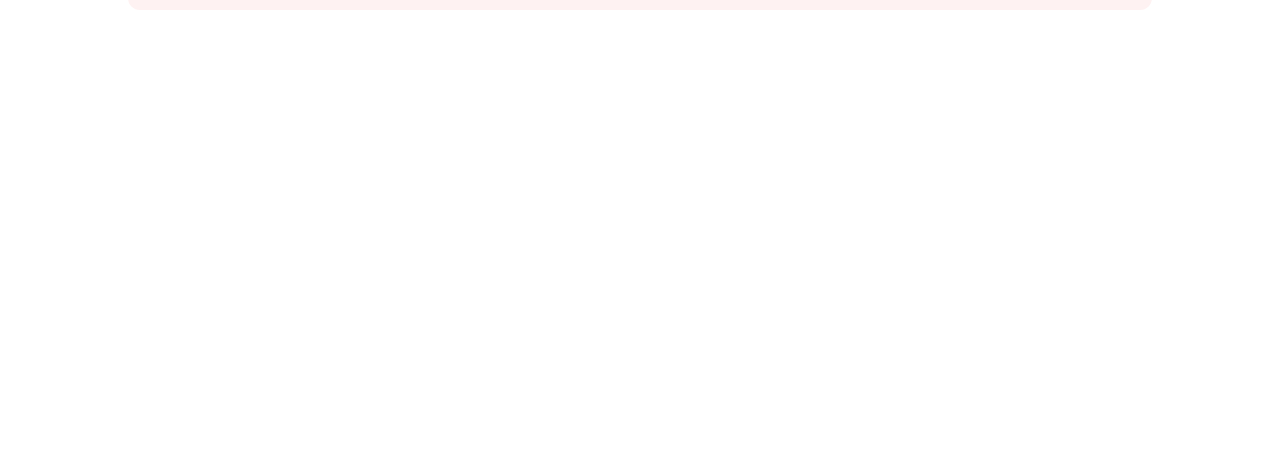
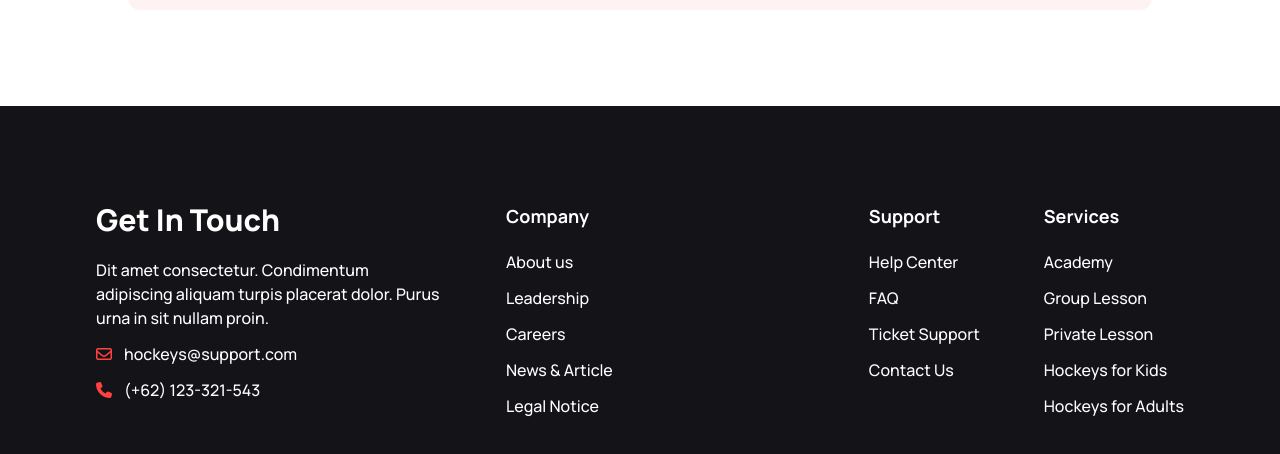
Before and after one commit to shahriar9412/origin-one-3300, a plain HTML site: page index.html in a window 1280 px wide. Shown: the part 5341-5795 px from the top of the page. Before the commit the page ends 5447 px from the top, so only its background shows below. Drawn offline with nearby package versions, Linux system fonts and the light colour scheme.

Commit message:
footer added and finish

```diff
--- a/index.html
+++ b/index.html
@@ -468,35 +468,36 @@
                 <div class="grid grid-cols-1 lg:grid-cols-2 gap-5 col-span-2">
 
                     <div class="flex flex-col">
-                        <label class="text-xl font-bold">Your Name</label>
+                        <label class="text-xl font-bold mb-4">Your Name</label>
                         <input class="outline-none p-5 rounded-lg bg-red-50" type="text"
                             placeholder="Enter your full name">
                     </div>
 
                     <div class="flex flex-col">
-                        <label class="text-xl font-bold">Your Email</label>
+                        <label class="text-xl font-bold mb-4">Your Email</label>
                         <input class="outline-none p-5 rounded-lg bg-red-50" type="email"
                             placeholder="Enter your email">
                     </div>
 
                     <div class="flex flex-col">
-                        <label class="text-xl font-bold">Subject</label>
+                        <label class="text-xl font-bold mb-4">Subject</label>
                         <input class="outline-none p-5 rounded-lg bg-red-50" type="text"
                             placeholder="Enter your subject">
                     </div>
 
                     <div class="flex flex-col">
-                        <label class="text-xl font-bold">Phone Number</label>
+                        <label class="text-xl font-bold mb-4">Phone Number</label>
                         <input class="outline-none p-5 rounded-lg bg-red-50" type="tel"
                             placeholder="Enter your phone number">
                     </div>
 
                     <div class="col-span-1 row-span-2 lg:col-span-2 lg:row-span-12">
                         <label class="text-xl font-bold">Message<br></label>
-                        <textarea class="outline-none p-5 w-full lg: h-full rounded-lg bg-red-50"
+                        <textarea class="outline-none p-5 w-full lg: h-full rounded-lg bg-red-50 mt-4"
                             placeholder="Write your message"></textarea>
                     </div>
-                    <a class="btn bg-red-500 mt-10 text-white text-xl font-bold col-span-1 lg:col-span-2">Send Message</a>
+                    <a class="btn bg-red-500 mt-10 text-white text-xl font-bold col-span-1 lg:col-span-2">Send
+                        Message</a>
                 </div>
             </div>
 
@@ -513,7 +514,43 @@
         </div>
 
     </main>
-    <footer>
+    <footer class="p-10 lg:p-24 bg-[#131318] text-[#FFFFFF] flex flex-col gap-8 justify-between lg:flex-row">
+        <div class="flex flex-col gap-3 text-center lg:text-left">
+            <h1 class="text-2xl lg:text-3xl font-extrabold mb-2">Get In Touch</h1>
+            <h2 class="text-base font-medium lg:w-[346px]">Dit amet consectetur. Condimentum adipiscing aliquam turpis
+                placerat dolor. Purus urna in sit nullam proin.</h2>
+            <h3><i class="fa-regular fa-envelope mr-3" style="color: #ff4240;"></i><span
+                    class="text-base font-medium">hockeys@support.com</span></h3>
+            <h4><i class="fa-solid fa-phone mr-3" style="color: #ff4240;"></i><span
+                    class="text-base font-medium">(+62) 123-321-543</span></h4>
+        </div>
+
+        </div>
+        <div class="flex justify-between lg:gap-64 text-center lg:text-left">
+            <div class="flex flex-col gap-3">
+                <h1 class="text-lg font-bold mb-2">Company</h1>
+                <p class="text-base font-medium">About us</p>
+                <p class="text-base font-medium">Leadership</p>
+                <p class="text-base font-medium">Careers</p>
+                <p class="text-base font-medium">News & Article</p>
+                <p class="text-base font-medium">Legal Notice</p>
+            </div>
+            <div class="flex flex-col gap-3 text-center lg:text-left">
+                <h1 class="text-lg font-bold mb-2">Support</h1>
+                <p class="text-base font-medium">Help Center</p>
+                <p class="text-base font-medium">FAQ</p>
+                <p class="text-base font-medium">Ticket Support</p>
+                <p class="text-base font-medium">Contact Us</p>
+            </div>
+        </div>
+        <div class="flex flex-col gap-3 text-center lg:text-left">
+            <h1 class="text-lg font-bold mb-2">Services</h1>
+            <p class="text-base font-medium">Academy</p>
+            <p class="text-base font-medium">Group Lesson</p>
+            <p class="text-base font-medium">Private Lesson</p>
+            <p class="text-base font-medium">Hockeys for Kids</p>
+            <p class="text-base font-medium">Hockeys for Adults</p>
+        </div>
 
     </footer>
 </body>
```
